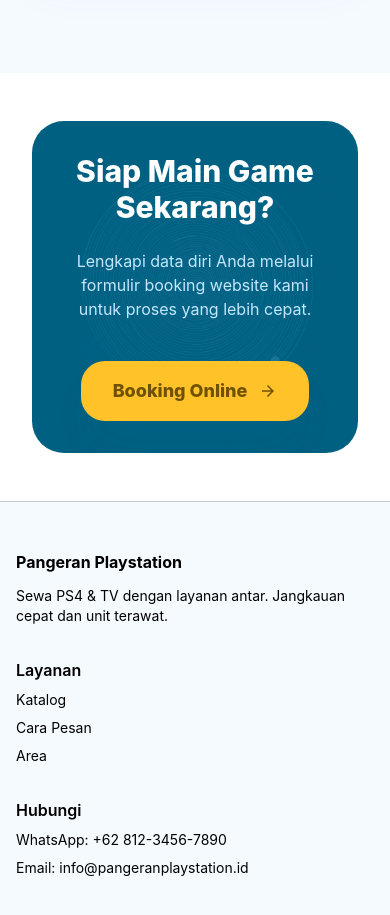
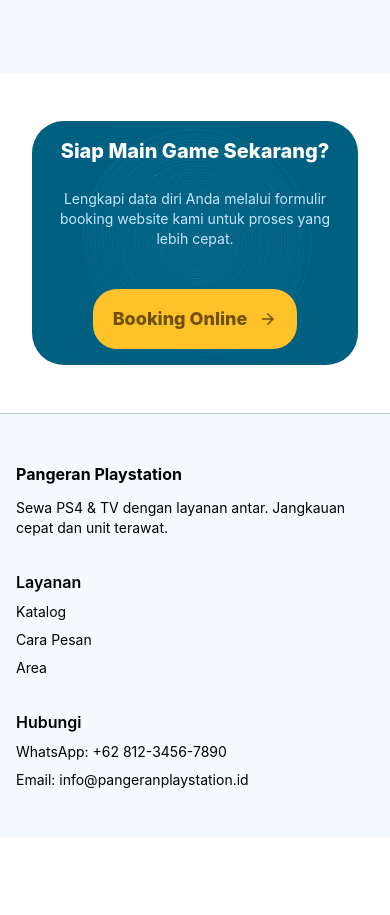
Before and after one commit to dvpms/pangeran-playstation-web, a Next.js app: page / in a window 390 px wide. Shown: the part 6160-7075 px from the top of the page. After the commit the page ends 6998 px from the top, so only its background shows below. Built offline with nearby package versions, Linux system fonts and the light colour scheme.

Commit message:
feat: update FinalCTA component with improved padding and typography for better readability

```diff
--- a/src/app/(public)/components/FinalCTA.js
+++ b/src/app/(public)/components/FinalCTA.js
@@ -9,7 +9,7 @@
   return (
     <section className="py-12 px-4 md:px-8" id="booking">
       <Container>
-        <div className="max-w-7xl mx-auto rounded-4xl md:rounded-[3rem] bg-primary p-8 md:p-16 text-center text-surface-container-lowest relative overflow-hidden">
+        <div className="max-w-7xl mx-auto rounded-4xl md:rounded-[3rem] bg-primary p-4 md:p-16 text-center text-surface-container-lowest relative overflow-hidden">
           {/* Latar Belakang menggunakan next/image untuk optimasi */}
           <div className="absolute inset-0 w-full h-full opacity-10 pointer-events-none">
             {/* Pastikan gambar pattern ini ada di folder public/ */}
@@ -22,11 +22,11 @@
             />
           </div>
 
-          <h2 className="text-3xl md:text-5xl font-extrabold mb-6 relative z-10">
+          <h2 className="text-xl md:text-5xl font-extrabold mb-6 relative z-10">
             Siap Main Game Sekarang?
           </h2>
 
-          <p className="text-primary-fixed text-base md:text-lg mb-10 max-w-xl mx-auto relative z-10">
+          <p className="text-primary-fixed text-sm md:text-lg mb-10 max-w-xl mx-auto relative z-10">
             Lengkapi data diri Anda melalui formulir booking website kami untuk
             proses yang lebih cepat.
           </p>
@@ -34,7 +34,7 @@
           {/* Menggunakan Link sebagai pengganti button agar navigasi SPA Next.js berfungsi */}
           <Link
             href="/booking"
-            className="relative z-10 inline-flex items-center justify-center gap-3 mx-auto bg-secondary-container text-secondary-on-container px-8 md:px-12 py-4 md:py-5 rounded-xl font-extrabold text-lg md:text-xl shadow-ambient-blue hover:scale-105 transition-transform"
+            className="relative z-10 inline-flex items-center justify-center gap-3 mx-auto bg-secondary-container text-secondary-on-container px-5 md:px-12 py-4 md:py-5 rounded-xl font-extrabold text-lg md:text-xl shadow-ambient-blue hover:scale-105 transition-transform"
           >
             Booking Online
             <span className="material-symbols-outlined font-extrabold">
```
